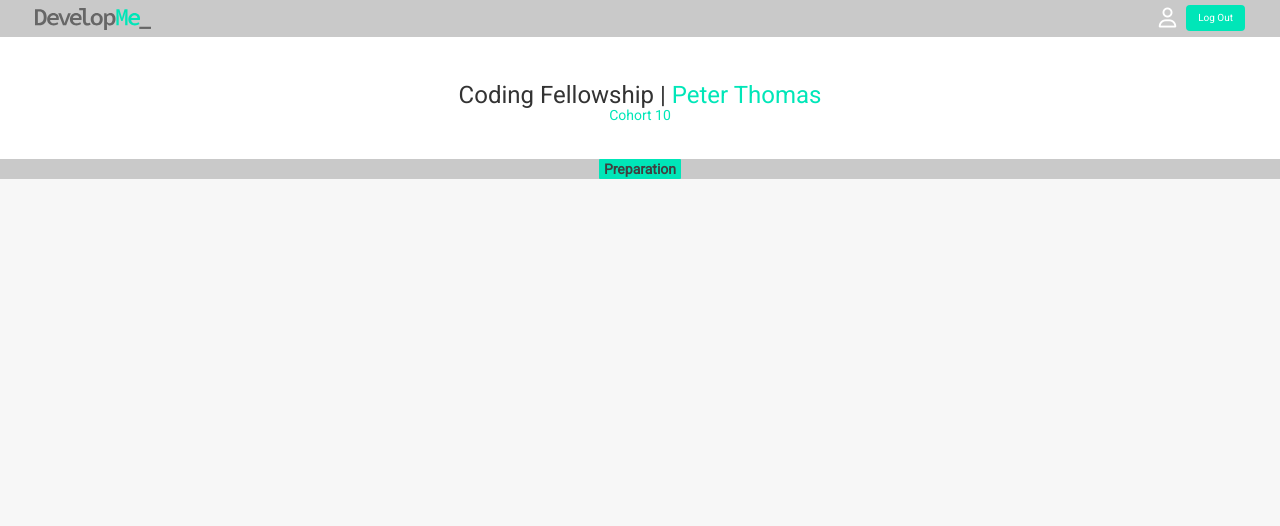
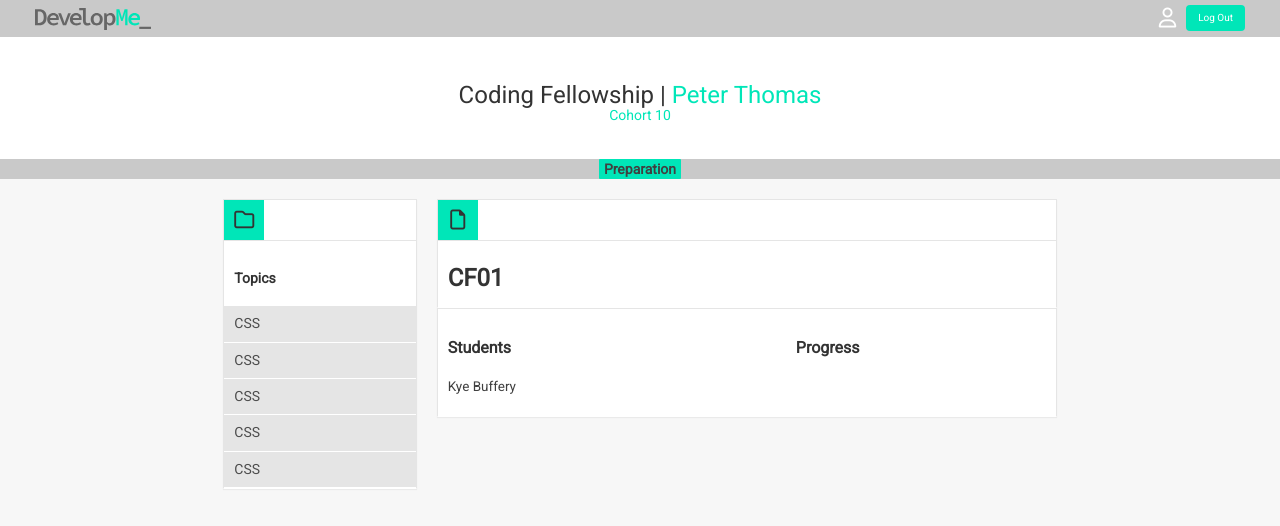
Before and after one commit to tombassrosenfeld/developme-prep-app, a React (Create React App) app: page /cohort/1 in a window 1280 px wide. Shown: the top 526 px of the page. Built offline with nearby package versions, Linux system fonts and the light colour scheme.

Commit message:
added cohort view, and student list, added some dummy initial state

```diff
--- a/src/components/App.js
+++ b/src/components/App.js
@@ -8,6 +8,7 @@ import Errors from '../containers/Errors';
 import TopicsNav from '../containers/TopicsNav';
 import CohortNav from '../containers/CohortNav';
 import Topic from '../containers/Topic';
+import Cohort from '../containers/Cohort';
 import Task from '../containers/Task';
 import Assessment from '../containers/Assessment';
 import Login from '../containers/Login';
@@ -23,7 +24,7 @@ class App extends Component {
   loaded() {
     return (
       <div className="row">
-          <Route path="/prep/topic/" render={ ({ match }) => {
+          <Route path="/" render={ ({ match }) => {
             return this.props.userRole === 'student' ?
               <TopicsNav title="Topics" />
               :
@@ -32,6 +33,9 @@ class App extends Component {
           }/>
           <Route path="/prep/topic/:id" render={ ({ match }) => (
             <Topic id={ match.params.id }/>
+          )} />
+          <Route path="/cohort/:id" render={ ({ match }) => (
+            <Cohort id={ match.params.id }/>
           )} />
           <Route path="/prep/topic/:topic/task/:task" render={ ({ match }) => (
             <Task id={ match.params.task } topicID={ match.params.topic }/>
@@ -45,7 +49,6 @@ class App extends Component {
   }
 
   render() {
-    console.log();
     return (
     <Router>
       <div>
--- /dev/null
+++ b/src/components/Cohort.js
@@ -0,0 +1,16 @@
+import React from 'react';
+import StudentList from '../components/StudentList';
+import AssessmentList from '../containers/AssessmentList';
+
+export default ({cohort, id}) => (
+	<div className="col-xs-12 col-sm-8 col-md-6 narrow-padding">
+		<div className="topics panel">
+			<div className="topics-header">
+				<div className="topics-header-icon"><i className="fa fa-2x fa-file-o" aria-hidden="true"></i></div>
+			</div>
+	  		<h1 className="topic-title">{ cohort.get('name') } <small>{ cohort.getIn([id, 'title']) }</small></h1>
+	  		<p className="topic-description">{ cohort.getIn([id, 'description']) }</p>
+	  	</div>
+	  	<StudentList students={cohort.get('students')} />
+	</div>
+)
--- a/src/components/SideNav.js
+++ b/src/components/SideNav.js
@@ -15,7 +15,7 @@ export default ({title, navItems, onClickIcon, userRole}) => (
 						title={ userRole === 'student' ? navItem.get('short_title') : navItem.get('name') }
 						selected={ navItem.get('selected') }
 						onClick={ () => onClickIcon(i) }
-						route={ userRole === 'student' ? '/prep/topic/' : '/cohorts/'}
+						route={ userRole === 'student' ? '/prep/topic/' : '/cohort/'}
 					/>
 				)) }
 		</div>
--- /dev/null
+++ b/src/components/StudentList.js
@@ -0,0 +1,34 @@
+import React from 'react';
+import { Link } from "react-router-dom";
+import Completed from './Completed';
+
+export default ({students}) => (
+	<div className="panel">
+		<div className="row">
+			<div className="col-xs-3">
+				<h2 className="panel-title">Students</h2>
+			</div>
+			<div className="col-xs-9">
+				<h2 className="panel-title status-title">Progress</h2>
+			</div>
+		</div>
+		<div className="taskList">
+			{ students.size > 0 ?
+		  		students.map( (student, i) => (
+					<div className="row task" key={i}>
+							<div className="col-xs-4">
+								<p>{student.get('name')}</p>
+							</div>
+						<div className="col-xs-8">
+						</div>
+					</div>
+		  		)) :
+		  		<div className="row task">
+		  			<div className="col-xs-10">
+						<p className="taskList-task-title">There are currently no students in this cohort</p>
+					</div>
+				</div>
+		  	}
+		</div>
+	</div>
+)
--- /dev/null
+++ b/src/containers/Cohort.js
@@ -0,0 +1,10 @@
+import { connect } from "react-redux";
+import Cohort from "../components/Cohort";
+
+const mapStateToProps = (state, {id}) => {
+	return {
+    cohort: state.get("cohorts").find(cohort => cohort.get('id') === +id),
+  }
+};
+
+export default connect(mapStateToProps)(Cohort);
--- a/src/containers/TopicsNav.js
+++ b/src/containers/TopicsNav.js
@@ -1,5 +1,5 @@
 import { connect } from "react-redux";
-import TopicsNav from "../components/SideNav";
+import SideNav from "../components/SideNav";
 import { onClickIcon } from "../data/actions";
 
 const mapStateToProps = state => ({
@@ -11,4 +11,4 @@ const mapDispatchToProps = dispatch => ({
 	onClickIcon: (id) => dispatch(onClickIcon(id)),
 })
 
-export default connect(mapStateToProps, mapDispatchToProps)(TopicsNav);
+export default connect(mapStateToProps, mapDispatchToProps)(SideNav);
--- a/src/data/initial.js
+++ b/src/data/initial.js
@@ -47,7 +47,13 @@ const dummyCohorts = [
 	{
 		id: 1,
 		name: 'CF01',
-		students: List([]),
+		students: List([
+			Map({
+				id: 1,
+				name: 'Kye Buffery',
+				progess: 0,
+			}),
+		]),
 		selected: false,
 	},
 	{
```
